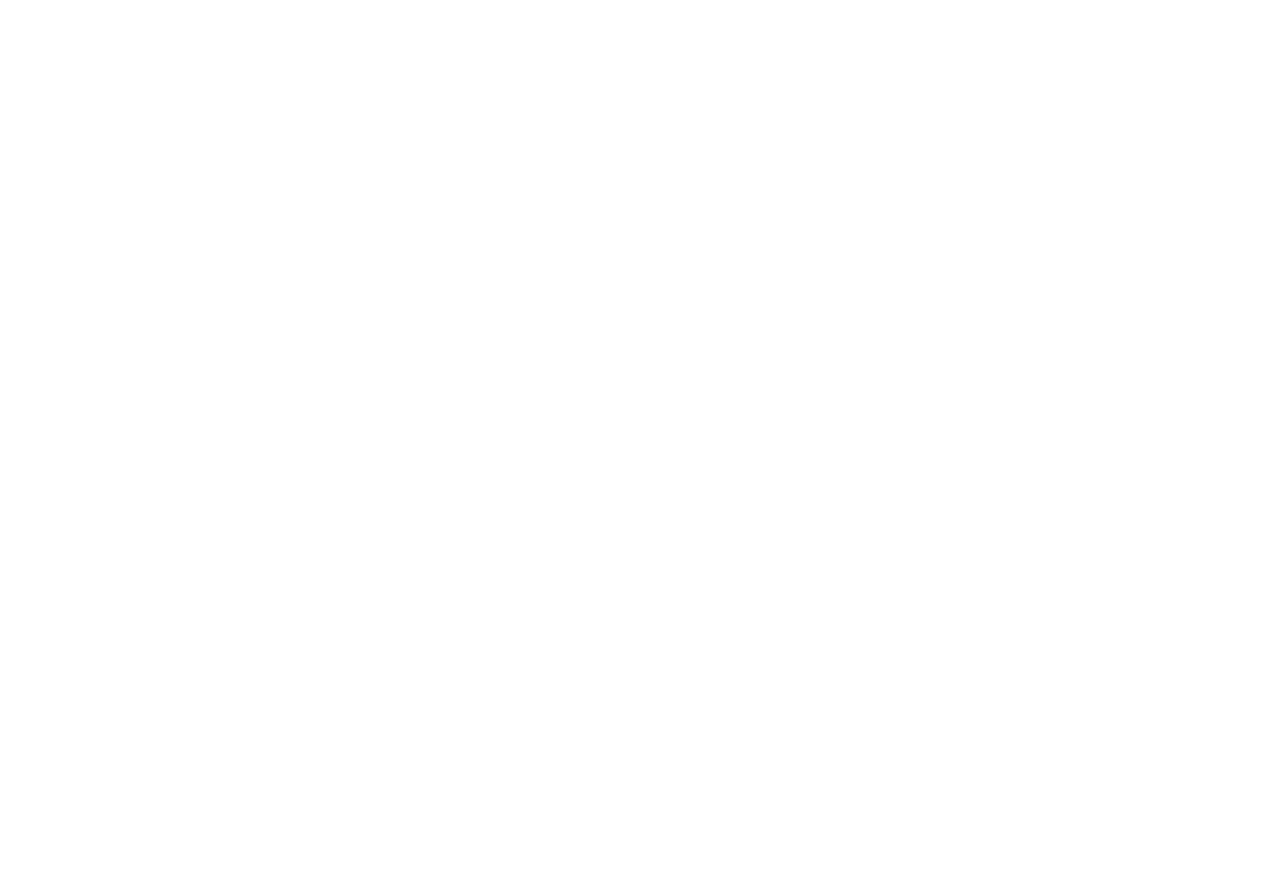
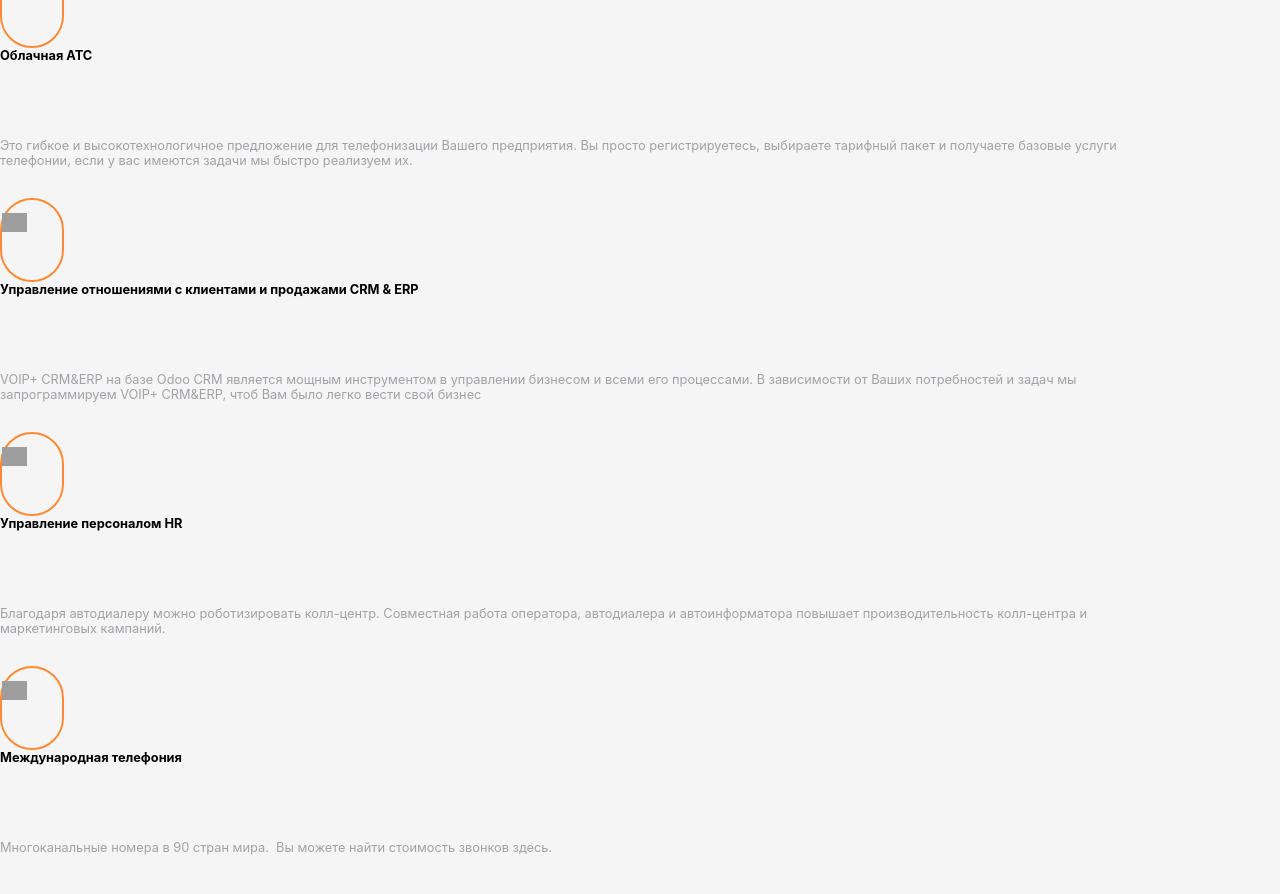
Before and after one commit to annvaskovska/voip-v3, a React (Create React App) app: page / in a window 1280 px wide. Shown: the part 4976-5870 px from the top of the page. Before the commit the page ends 4880 px from the top, so only its background shows below. Built offline with nearby package versions, Linux system fonts and the light colour scheme; grey boxes are pictures that could not be loaded.

Commit message:
key points section

```diff
--- a/src/App.js
+++ b/src/App.js
@@ -7,6 +7,7 @@
 import Title from './sections/titile/Title';
 import Total from './sections/total/Total';
 import Opportunities from './sections/opportunities/Opportunities';
+import KeyPoints from './sections/key-points/KeyPoints';
 import './App.css';
 
 class App extends Component {
@@ -27,6 +28,7 @@
         <WeOffer/>
         <Total/>
         <Opportunities/>
+        <KeyPoints/>
       </div>
     );
   }
--- /dev/null
+++ b/src/sections/key-points/KeyPoints.js
@@ -0,0 +1,92 @@
+import React from 'react';
+import Container from 'react-bootstrap/Container';
+import Row from 'react-bootstrap/Row';
+import Col from 'react-bootstrap/Col';
+import './styles.css';
+
+class KeyPoints extends React.Component {
+    renderSection({ title, icon, text, mdParams }) {
+        return (
+            <Col md={mdParams} className='key-points-block'>
+                <Row>
+                    <Col md={{ span: 2 }}>
+                        <div className='key-points-icon-container m-auto d-flex justify-content-center align-items-center'>
+                            <div className={icon} />
+                        </div>
+                    </Col>
+                    <Col md={{ span: 6 }}>
+                        <div className='key-points-title m-auto d-flex justify-content-start align-items-center'>
+                            {title}
+                        </div>
+                    </Col>
+                </Row>
+                <Row>
+                    <Col>
+                        <div className='key-points-description m-auto d-flex justify-content-center align-items-center'>
+                            {text}
+                        </div>
+                    </Col>
+                </Row>
+            </Col>
+        );
+    }
+
+    render() {
+
+        return (
+            <Container fluid='true' className='key-points-container'>
+                <Row>
+                    {
+                        this.renderSection({
+                            title: 'Облачная АТС',
+                            icon: 'cloud-atc',
+                            text: 'Это гибкое и высокотехнологичное предложение для \n' +
+                            'телефонизации Вашего предприятия. Вы просто \n' +
+                            'регистрируетесь,  выбираете тарифный пакет и получаете \n' +
+                            'базовые услуги телефонии, если у вaс имеются задачи мы \n' +
+                            'быстро реализуем их.',
+                            mdParams: { span: 4, offset: 2 }
+                        })
+                    }
+                    {
+                        this.renderSection({
+                            title: 'Управление отношениями с клиентами и \n' +
+                            'продажами CRM & ERP',
+                            icon: 'crm',
+                            text: 'VOIP+ CRM&ERP на базе Odoo CRM является мощным \n' +
+                            'инструментом в управлении бизнесом и всеми его \n' +
+                            'процессами. В зависимости от Ваших потребностей и \n' +
+                            'задач мы запрограммируем VOIP+ CRM&ERP, чтоб Вам \n' +
+                            'было легко вести свой бизнес',
+                            mdParams: { span: 4 }
+                        })
+                    }
+                </Row>
+                <Row>
+                    {
+                        this.renderSection({
+                            title: 'Управление персоналом HR',
+                            icon: 'hr',
+                            text: 'Благодаря автодиалеру можно роботизировать колл-центр. \n' +
+                            'Совместная работа оператора, автодиалера и автоинформатора \n' +
+                            'повышает производительность колл-центра и \n' +
+                            'маркетинговых кампаний.',
+                            mdParams: { span: 4, offset: 2 }
+                        })
+                    }
+                    {
+                        this.renderSection({
+                            title: 'Международная телефония',
+                            icon: 'hr',
+                            text: 'Многоканальные номера в 90 стран мира.  Вы можете найти\n' +
+                            'стоимость звонков здесь.',
+                            mdParams: { span: 4 }
+                        })
+                    }
+                </Row>
+            </Container>
+        );
+    }
+}
+
+export default KeyPoints;
--- /dev/null
+++ b/src/sections/key-points/styles.css
@@ -0,0 +1,53 @@
+.key-points-container {
+    background-color: #f5f5f5;
+    padding-top: 60px;
+    padding-bottom: 60px;
+}
+
+.key-points-icon-container {
+    height: 60px;
+    width: 60px;
+    border-radius: 50px;
+    border: 2px solid #ff8b38;
+    padding: 10px 0;
+}
+
+.key-points-title {
+    height: 60px;
+    font-size: 0.8em;
+    font-weight: bold;
+}
+
+.key-points-description {
+    font-size: 0.8em;
+    color: #a1a2a5;
+    padding: 30px 120px 30px 0;
+}
+
+.cloud-atc {
+    height: 25px;
+    width: 25px;
+    background: url('./../../resources/icons/cloud-atc.svg') no-repeat center center;
+    background-size: contain;
+}
+
+.crm {
+    height: 25px;
+    width: 25px;
+    background: url('./../../resources/icons/crm.svg') no-repeat center center;
+    background-size: contain;
+}
+
+.hr {
+    height: 25px;
+    width: 25px;
+    background: url('./../../resources/icons/crm.svg') no-repeat center center;
+    background-size: contain;
+}
+
+.phone-call {
+    height: 25px;
+    width: 25px;
+    background: url('./../../resources/icons/phone-call.svg') no-repeat center center;
+    background-size: contain;
+}
```
